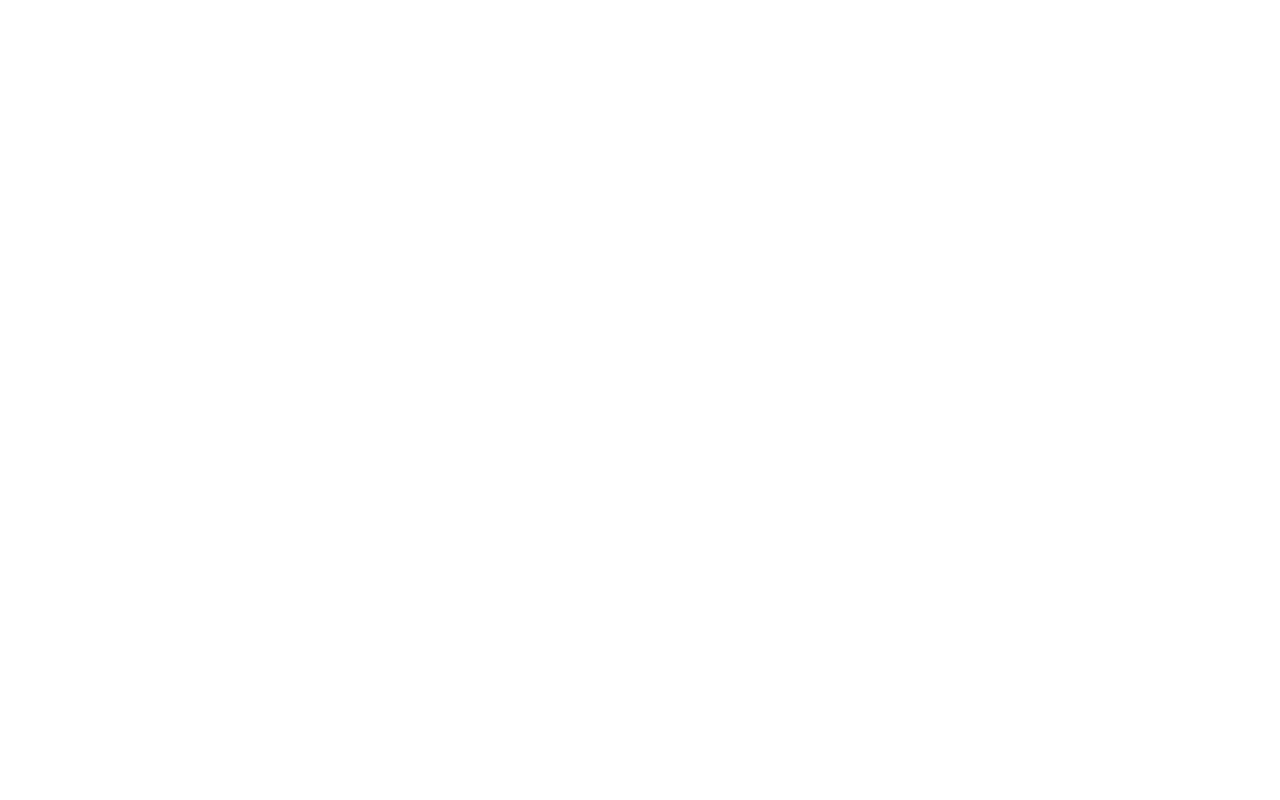
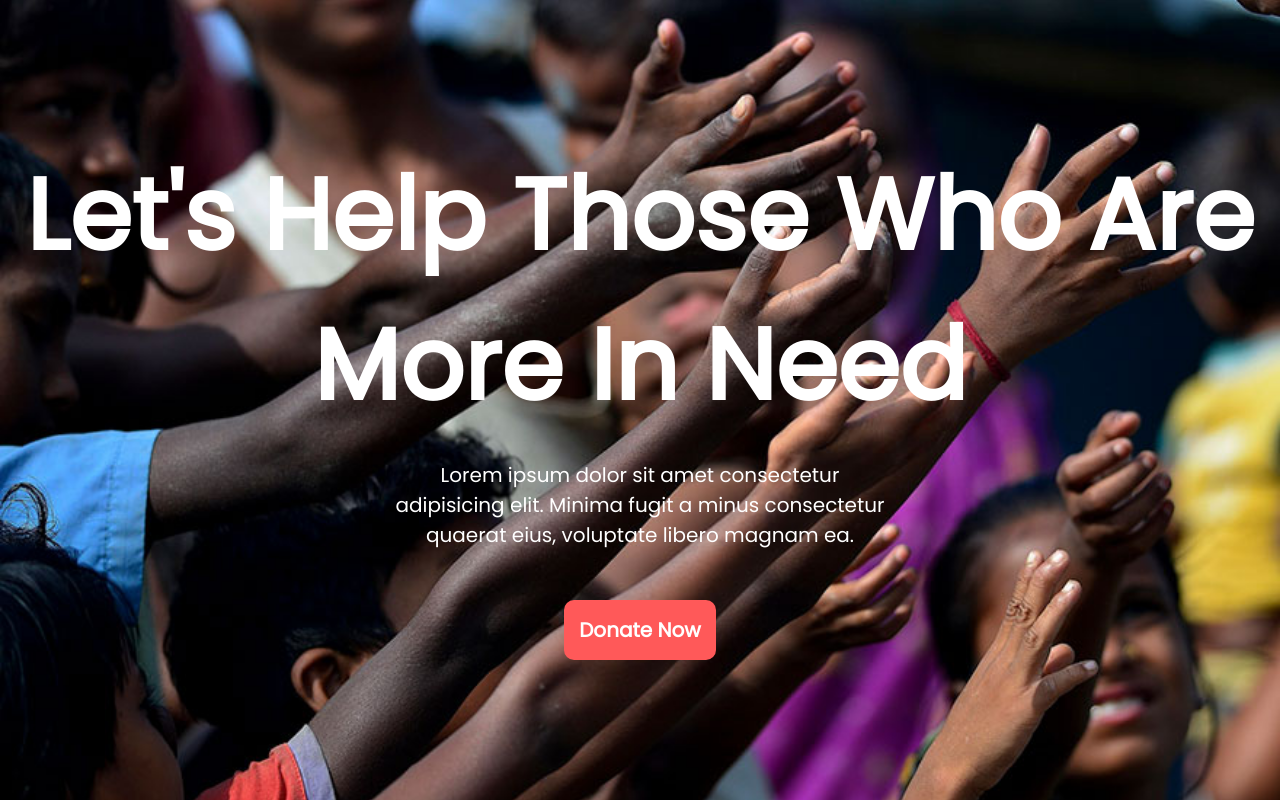
Before and after one commit to asifrkabir/donate-today, a plain HTML site: page index.html in a window 1280 px wide. Drawn offline with Linux system fonts and the light colour scheme.

Commit message:
header complete

```diff
--- a/index.html
+++ b/index.html
@@ -11,7 +11,22 @@
 
 <body>
 
+    <header>
 
+        <h1>Let's Help Those Who Are</h1>
+        <h1>More In Need</h1>
+        <p>Lorem ipsum dolor sit amet consectetur adipisicing elit. Minima fugit a minus consectetur quaerat eius, voluptate libero magnam ea.</p>
+        <a href="" class="red-btn">Donate Now</a>
+
+    </header>
+
+    <main>
+
+    </main>
+
+    <footer>
+
+    </footer>
 
 </body>
 
--- a/style.css
+++ b/style.css
@@ -0,0 +1,49 @@
+@import url('https://fonts.googleapis.com/css2?family=Poppins&display=swap');
+
+*{
+    margin: 0;
+}
+
+body{
+    font-family: 'Poppins', sans-serif;
+    margin: 0;
+}
+
+header{
+    height: 100vh;
+    background-image: url(images/header-bg.jpg);
+    background-repeat: no-repeat;
+    background-position: center;
+    background-size: cover;
+    display: flex;
+    flex-direction: column;
+    justify-content: center;
+    align-items: center;
+}
+
+header h1{
+    color: #fff;
+    font-size: 100px;
+}
+
+header p{
+    color: #fff;
+    font-size: 20px;
+    width: 40%;
+    text-align: center;
+    margin: 20px 0;
+}
+
+header a{
+    margin-top: 30px;
+}
+
+.red-btn{
+    text-decoration: none;
+    background-color: #FF5959;
+    color: #fff;
+    padding: 15px;
+    font-weight: 700;
+    font-size: 20px;
+    border-radius: 10px;
+}
```
Also changed, not shown: images/header-bg.jpg (added).
